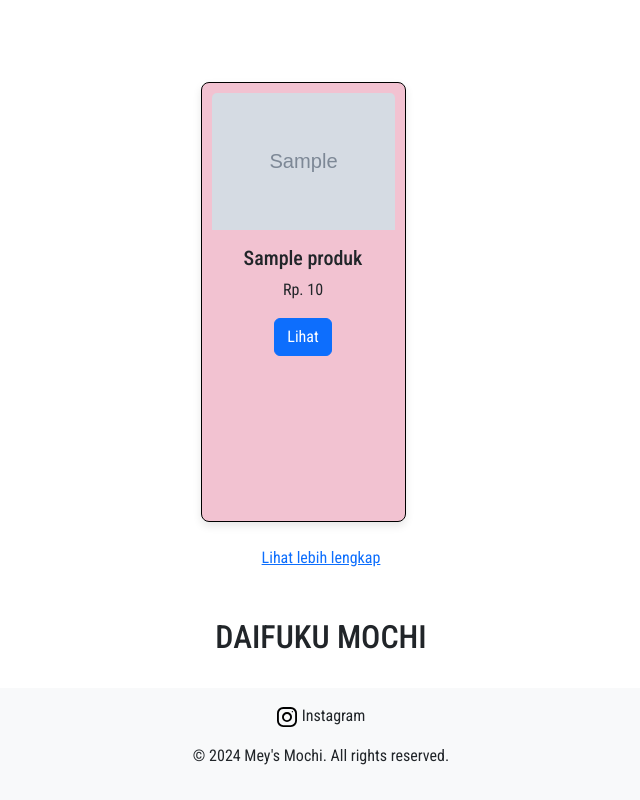
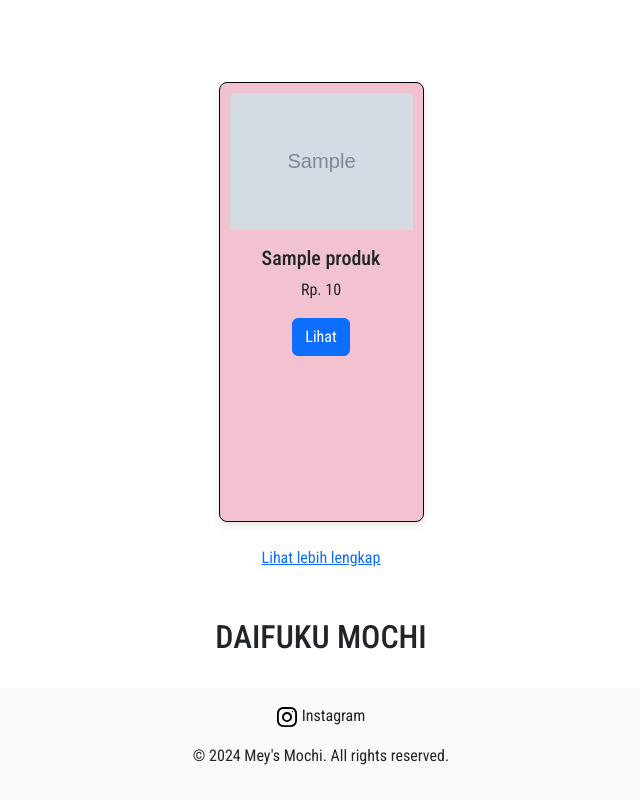
Before and after one commit to tikameisya/meysmochi, a PHP site: page /home.php in a window 1280 px wide. Shown: the part 580-1380 px from the top of the page, without its empty margins (319-959 px from the left). Run offline with PHP 8.4, Linux system fonts and the light colour scheme; tables that the repository leaves empty or names only in its code hold one stand-in row (values such as "Sample post"); grey boxes marked "Sample" are stand-in pictures.

Commit message:
menambah col

```diff
--- a/home.php
+++ b/home.php
@@ -88,7 +88,7 @@ if (!$result) {
           $harga_format = number_format($harga, 0, ',', '.'); // Format harga
 
           echo "
-            <div class='col-md-3'>
+            <div class='col-md-3 col-10 d-flex justify-content-center'>
                 <div class='card mb-4'>
                     <img src='admin/upload_foto/$gambar' class='card-img-top' alt='$nama'>
                     <div class='card-body text-center'>
```
